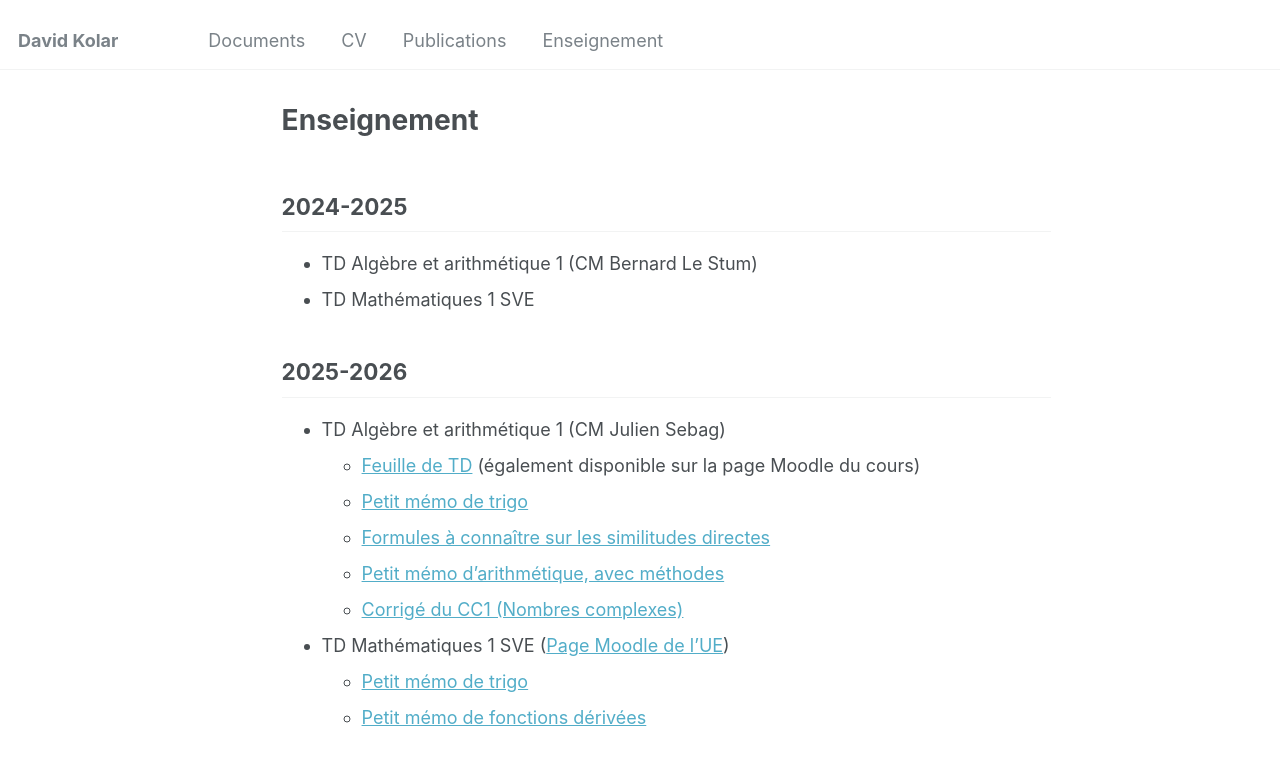
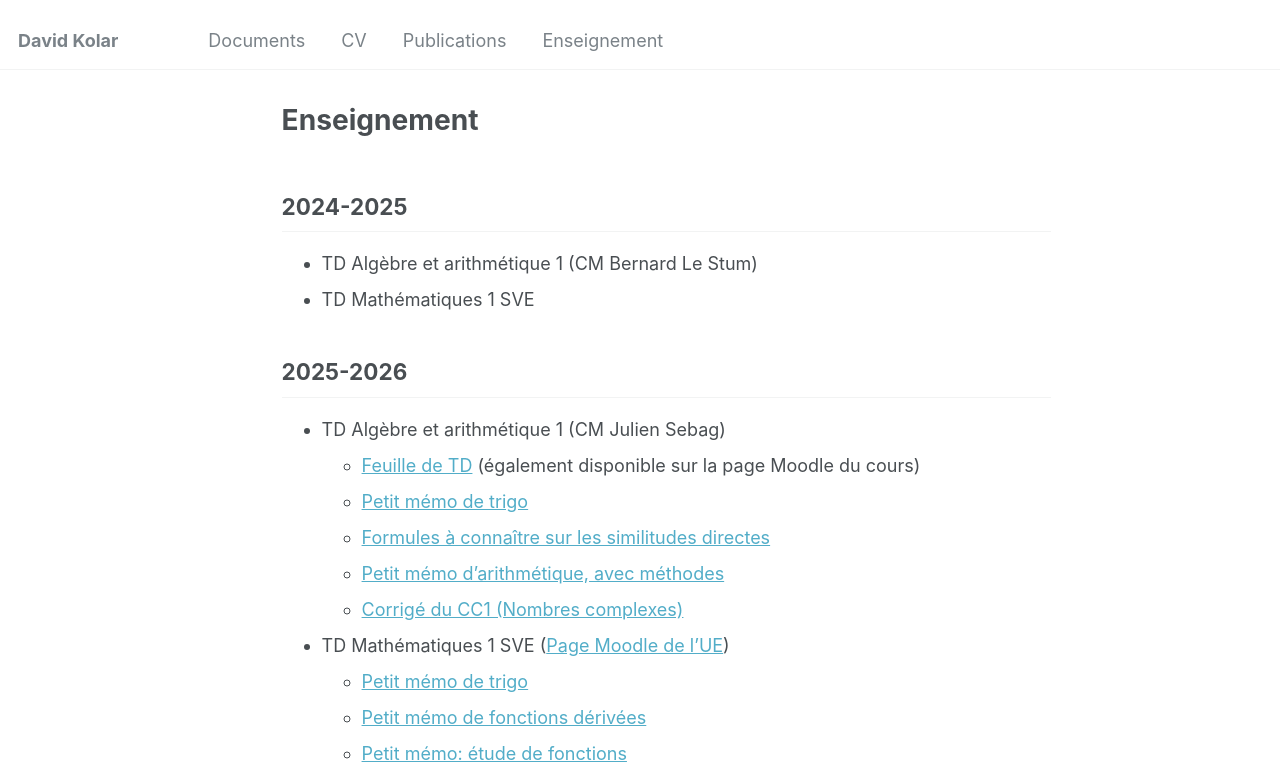
Before and after one commit to dakolar/dakolar.github.io, a Jekyll site: the page built from _pages/enseignement.md, in a window 1280 px wide and 1219 px high, cut to the strip 0-772 px from the top of the window. Built offline with Jekyll 4.4.1, drawn with Linux system fonts in a browser that asks for light colours.

Commit message:
mémo limites sve

```diff
--- a/_pages/enseignement.md
+++ b/_pages/enseignement.md
@@ -23,3 +23,4 @@ author_profile: false
 * TD Mathématiques 1 SVE ([Page Moodle de l'UE](https://foad.univ-rennes.fr/enrol/index.php?id=14623))
     * [Petit mémo de trigo](/files/enseignement/sve_trigo.pdf)
     * [Petit mémo de fonctions dérivées](/files/enseignement/sve_fonctions.pdf)
+	* [Petit mémo: étude de fonctions](/files/enseignement/sve_limites.pdf)
```
Also changed, not shown: 1 other file.
